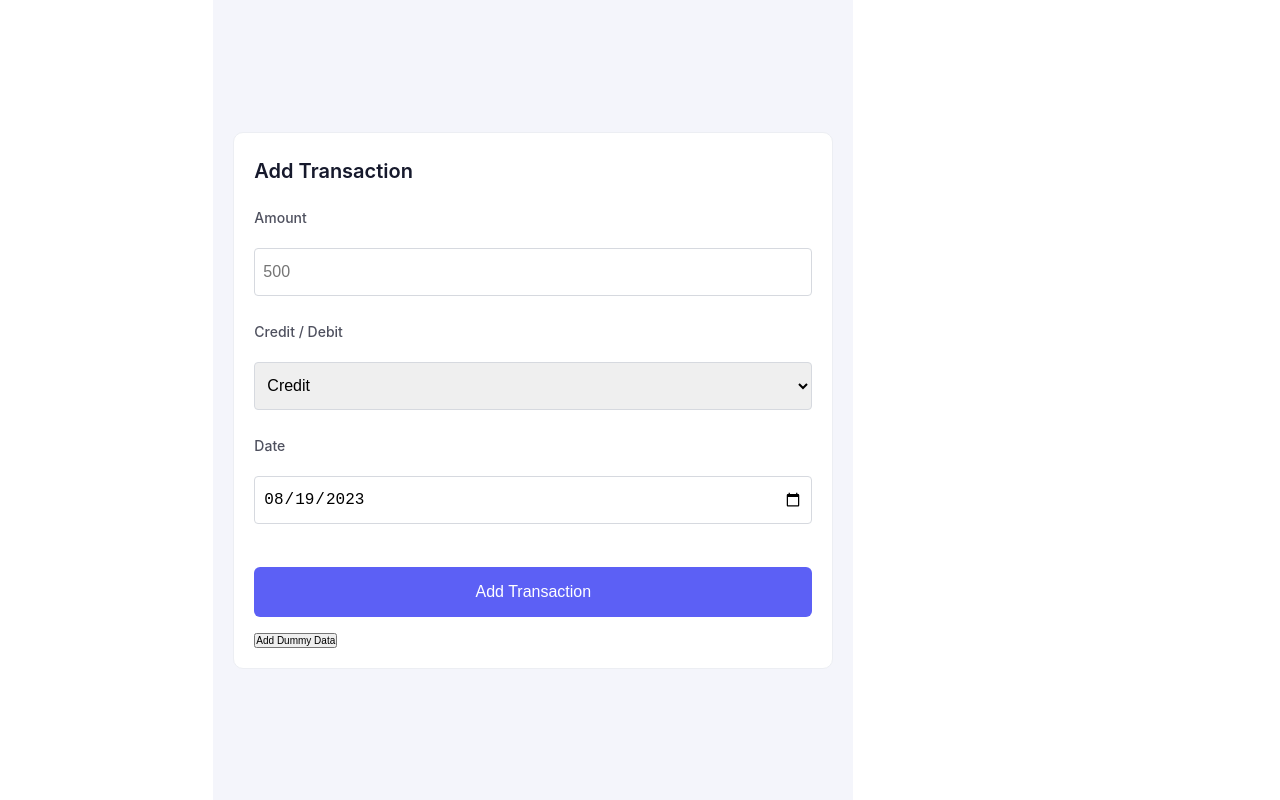
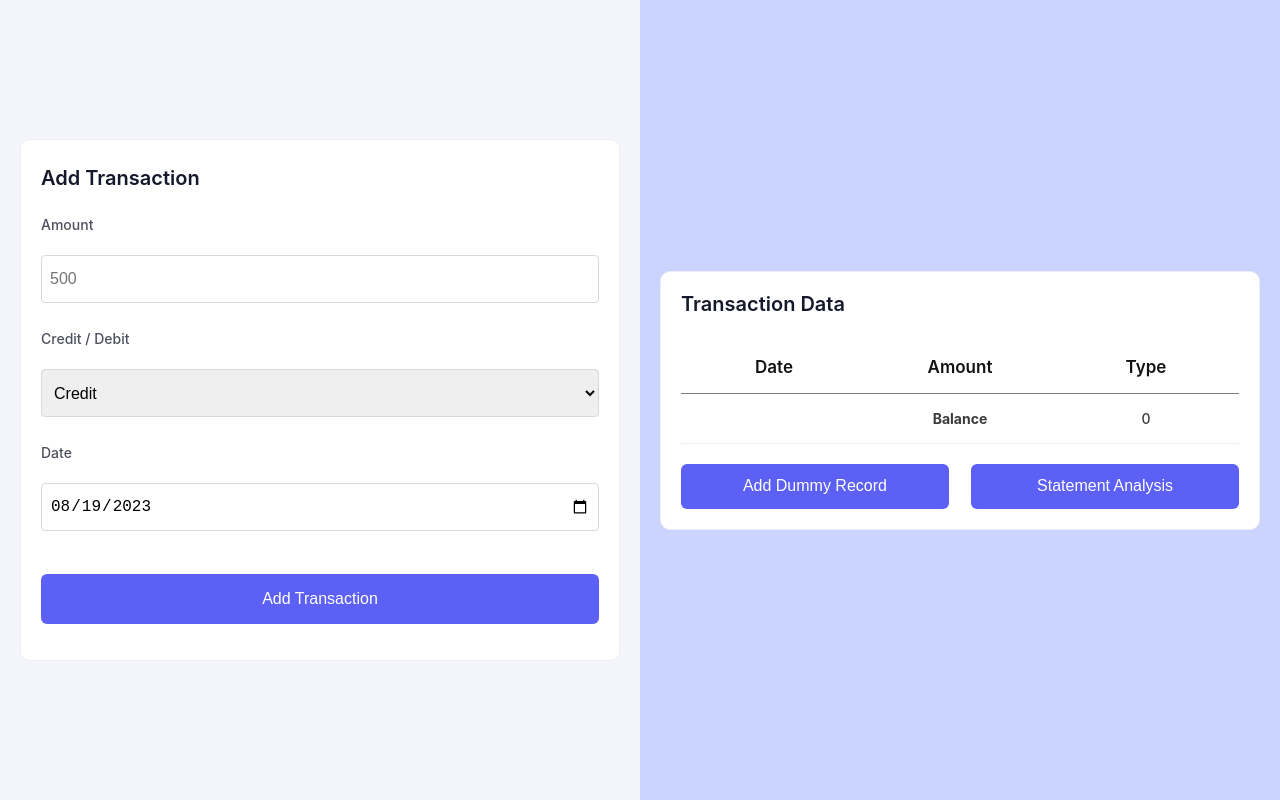
Before and after one commit to 1711shashank/Finance-tracker, a React (Create React App) app: page / in a window 1280 px wide. Built offline with nearby package versions, Linux system fonts and the light colour scheme.

Commit message:
Transaction

```diff
--- a/src/pages/Home.css
+++ b/src/pages/Home.css
@@ -1,5 +1,10 @@
-.home{
+.home {
     display: flex;
     align-items: flex-start;
     justify-content: space-evenly;
+    background: linear-gradient(to right,
+            #F4F5FB 0%,
+            #F4F5FB 50%,
+            #cbd3ff 50%,
+            #cbd3ff 100%);
 }
--- a/src/pages/Home.js
+++ b/src/pages/Home.js
@@ -1,14 +1,28 @@
-import React from 'react'
+import React, { useEffect, useState } from 'react'
 import './Home.css'
 import TransactionForm from './TransactionForm/TransactionForm'
 import TransactionRecord from './TransactionRecord/TransactionRecord'
 
 const Home = () => {
+
+    const [transactionRecords, setTransactionRecords] = useState([]);
+
+    useEffect(() => {
+        const tempData = JSON.parse(localStorage.getItem('TransactionsData')) || [];
+        setTransactionRecords(tempData);
+        console.log('tempData', tempData);
+    }, [])
+
+    const handleTransactionAdded = () => {
+        const updatedTransactionData = JSON.parse(localStorage.getItem('TransactionsData')) || [];
+        setTransactionRecords(updatedTransactionData);
+    };
+
     return (
         <>
             <div className='home'>
-                <TransactionForm/>
-                <TransactionRecord/>
+                <TransactionForm />
+                <TransactionRecord transactionRecords={transactionRecords} onTransactionAdded={handleTransactionAdded} />
             </div>
         </>
     )
--- a/src/pages/TransactionForm/FormField.js
+++ b/src/pages/TransactionForm/FormField.js
@@ -20,9 +20,10 @@ const TransactionTypeField = ({ label, name, value, onChange }) => (
         <label htmlFor={name} className="form-label">
             {label}
         </label>
+
         <select value={value} onChange={onChange} className='form-input' required >
-            <option value={'Credit'}>Credit</option>
-            <option value={'Debit'}>Debit</option>
+            <option className="option" value={'Credit'}>Credit</option>
+            <option className="option" value={'Debit'}>Debit</option>
         </select>
     </div>
 );
--- a/src/pages/TransactionForm/TransactionForm.css
+++ b/src/pages/TransactionForm/TransactionForm.css
@@ -1,9 +1,10 @@
-.TransactionForm {
+.transactionForm {
     display: flex;
     align-items: center;
     justify-content: center;
-    background-color: #F4F5FB;
     min-height: 100vh;
+    height: 100%;
+    width: 50%;
 }
 
 .form-container {
@@ -57,8 +58,13 @@
     padding: 8px;
     border: 1px solid #d6d9df;
     border-radius: 4px;
-    transition: border-color 0.3s;
     font-size: 1.6rem;
+}
+
+.option {
+    font-size: 1.6rem;
+    padding: 1rem;
+    text-indent: 5px;
 }
 
 
--- a/src/pages/TransactionForm/TransactionForm.js
+++ b/src/pages/TransactionForm/TransactionForm.js
@@ -2,9 +2,8 @@ import React, { useState } from 'react';
 import './TransactionForm.css';
 import moment from 'moment/moment';
 import { AmountField, TransactionTypeField, DatePicker, AddTransactionButton } from './FormField';
-import AddDummyData from '../helperFuncrion/AddDummyData';
 
-const TransactionForm = () => {
+const TransactionForm = ({ onTransactionAdded }) => {
 
     const [amount, setAmount] = useState();
     const [creditDebit, setCreditDebit] = useState('Credit');
@@ -26,16 +25,20 @@ const TransactionForm = () => {
 
         const existingTransactions = JSON.parse(localStorage.getItem('TransactionsData')) || [];
         const updatedTransactions = [...existingTransactions, newTransaction];
+
+        console.log(updatedTransactions);
         localStorage.setItem('TransactionsData', JSON.stringify(updatedTransactions));
 
         claerField();
+        onTransactionAdded();
+
     };
 
 
     return (
         <>
-            <div className='TransactionForm'>
-                <div className="form-container">
+            <div className='transactionForm'>
+                <div className="form-container" style={{position:'fixed'}} >
 
                     <h2 className="form-title"> Add Transaction</h2>
 
@@ -49,7 +52,6 @@ const TransactionForm = () => {
 
                     </form>
 
-                    <AddDummyData />
                 </div>
             </div>
 
--- a/src/pages/TransactionRecord/TransactionRecord.css
+++ b/src/pages/TransactionRecord/TransactionRecord.css
@@ -0,0 +1,74 @@
+.transactionRecord {
+    width: 50%;
+    display: flex;
+    align-items: center;
+    justify-content: center;
+    height: 100%;
+    min-height: 100vh;
+    width: 50%;
+}
+
+
+table {
+    width: 100%;
+    border-collapse: collapse;
+    margin-bottom: 20px;
+}
+
+th,
+td {
+    padding: 16px;
+    border-bottom: 1px solid #eeeeee;
+    text-align: center;
+}
+
+
+.table-head>* {
+    font-weight: 600;
+    font-size: 1.7rem;
+    color: #131313;
+    margin-bottom: 1.8rem;
+    border-bottom: 1px solid gray;
+}
+
+.table-column>* {
+    font-weight: 500;
+    font-size: 1.4rem;
+    color: #3b3b3b;
+    margin-bottom: 1.8rem;
+    width: 33.33%;
+}
+
+.statement-title {
+    text-align: center;
+    font-size: 2rem;
+    font-weight: 600;
+    color: #16192c;
+    text-align: left;
+    margin-bottom: 2.5rem;
+
+}
+
+
+
+.statement-analysis{
+    padding: 10px;
+    background-color: #5c60f5;
+    color: #fff;
+    border: none;
+    border-radius: 6px;
+    cursor: pointer;
+    font-size: 1.6rem;
+    font-weight: 500;
+    width: 48%;
+    height: 4.5rem;
+}
+
+
+.button-wrapper{
+    display: flex;
+    align-items: center;
+    justify-content: space-between;
+    width: 100%;
+
+}
--- a/src/pages/TransactionRecord/TransactionRecord.js
+++ b/src/pages/TransactionRecord/TransactionRecord.js
@@ -1,19 +1,58 @@
-import React, { useEffect } from 'react'
 import './TransactionRecord.css'
+import TransactionTable from './TransactionTable'
 
-const TransactionRecord = () => {
 
-    useEffect(() => {
-        const transactionRecords = JSON.parse(localStorage.getItem('transactions')) || [];
+const TransactionRecord = ({ transactionRecords, onTransactionAdded }) => {
 
-        console.log(transactionRecords);
-    })
+    const handleAddDummyData = () => {
+
+
+        const dummyRecord = {
+            amount: Math.floor(Math.random() * 9 + 1) * 1000,
+            creditDebit: Math.random() < 0.5 ? 'Credit' : 'Debit',
+            date: new Date()
+        };
+
+
+        const existingRecordsJSON = localStorage.getItem('TransactionsData');
+        const existingRecords = existingRecordsJSON ? JSON.parse(existingRecordsJSON) : [];
+
+        const updatedRecords = [...existingRecords, dummyRecord];
+        localStorage.setItem('TransactionsData', JSON.stringify(updatedRecords));
+
+        console.log(dummyRecord);
+        onTransactionAdded();
+
+    }
+
+
+    const handleStatementAnalysis = () => {
+
+    }
 
     return (
         <>
             <div className='transactionRecord'>
+                <div className='form-container'>
+
+                    <h2 className="statement-title">Transaction Data</h2>
 
 
+
+                    <TransactionTable transactionRecords={transactionRecords} />
+
+
+                    <div className='button-wrapper'>
+
+                        <button type="submit" className='statement-analysis' onClick={handleAddDummyData}>
+                            Add Dummy Record
+                        </button>
+                        <button type="submit" className='statement-analysis' onClick={handleStatementAnalysis}>
+                            Statement Analysis
+                        </button>
+                    </div>
+
+                </div>
             </div>
         </>
     )
--- /dev/null
+++ b/src/pages/TransactionRecord/TransactionTable.js
@@ -0,0 +1,47 @@
+import moment from 'moment';
+import React from 'react';
+
+const TransactionTable = ({ transactionRecords }) => {
+
+    let sortedRecords = [];
+    let reminingBalance = 0;
+
+    if (transactionRecords && transactionRecords.length > 0) {
+        sortedRecords = transactionRecords?.slice().sort((a, b) => {
+            return new Date(b.date) - new Date(a.date);
+        });
+
+        reminingBalance = transactionRecords.reduce((sum, record) => {
+            record.creditDebit === 'Debit' && record.amount ? sum -= record.amount : sum += record.amount
+            return sum;
+        }, 0);
+    }
+
+    return (
+        <table>
+            <thead>
+                <tr className='table-head'>
+                    <th>Date</th>
+                    <th>Amount</th>
+                    <th>Type</th>
+                </tr>
+            </thead>
+            <tbody>
+                {sortedRecords.map((record, index) => (
+                    <tr key={index} className='table-column'>
+                        <td>{moment(record.date).format('DD MMM YYYY')}</td>
+                        <td>{record.creditDebit}</td>
+                        <td>{record.amount}</td>
+                    </tr>
+                ))}
+                <tr className='table-column'>
+                    <td></td>
+                    <td style={{ fontWeight: '700' }}> Balance</td>
+                    <td>{reminingBalance}</td>
+                </tr>
+            </tbody>
+        </table>
+    );
+};
+
+export default TransactionTable;
--- a/src/pages/helperFuncrion/AddDummyData.js
+++ /dev/null
@@ -1,40 +0,0 @@
-import React from 'react';
-
-const AddDummyData = () => {
-
-    const transactionRecords = JSON.parse(localStorage.getItem('Transactions')) || [];
-
-    const addDummyRecords = () => {
-        const dummyData = [
-            {
-                amount: 900,
-                creditDebit: 'Credit',
-                date: '2023-08-19'
-            },
-            {
-                amount: 200,
-                creditDebit: 'Debit',
-                date: '2023-08-20'
-            },
-            {
-                amount: 500,
-                creditDebit: 'Credit',
-                date: '2023-08-19'
-            },
-            {
-                amount: 300,
-                creditDebit: 'Debit',
-                date: '2023-08-20'
-            },
-        ];
-
-        const updatedRecords = [...transactionRecords, ...dummyData];
-        localStorage.setItem('Transactions', JSON.stringify(updatedRecords));
-        window.location.reload();
-    };
-
-    return <button onClick={addDummyRecords}>Add Dummy Data</button>
-
-};
-
-export default AddDummyData;
```
